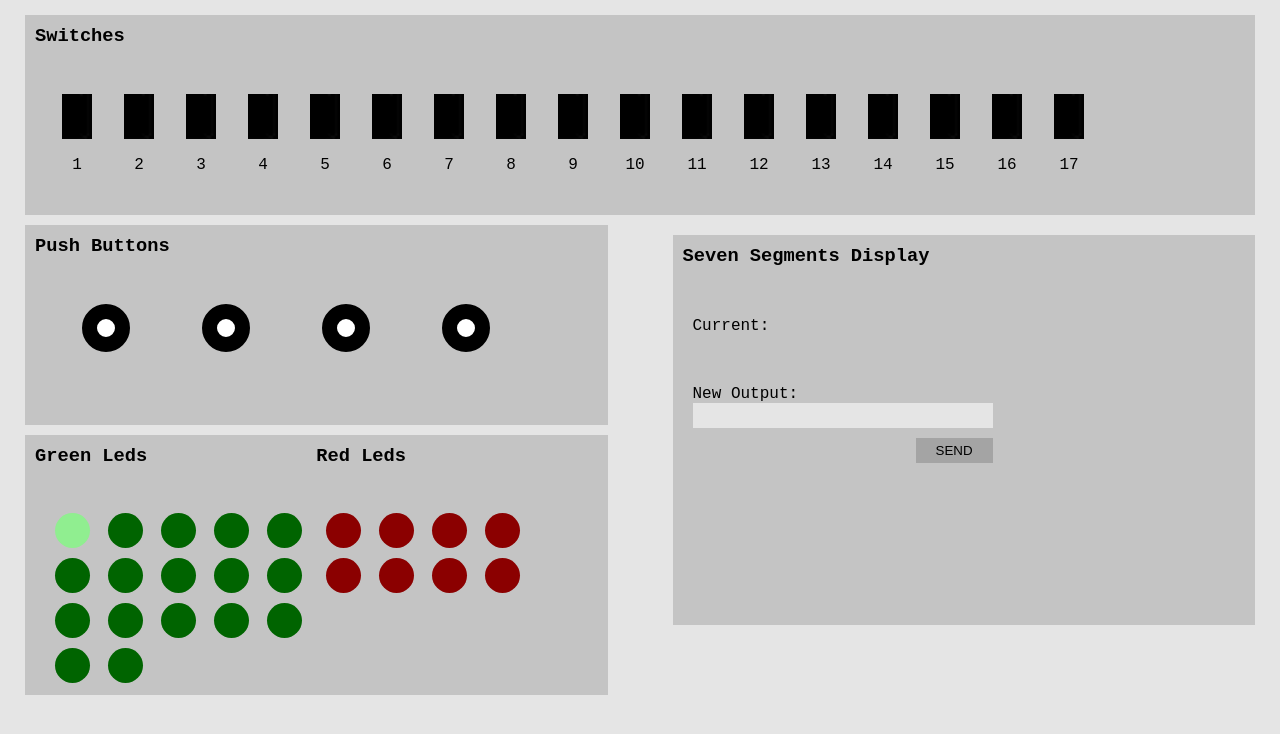
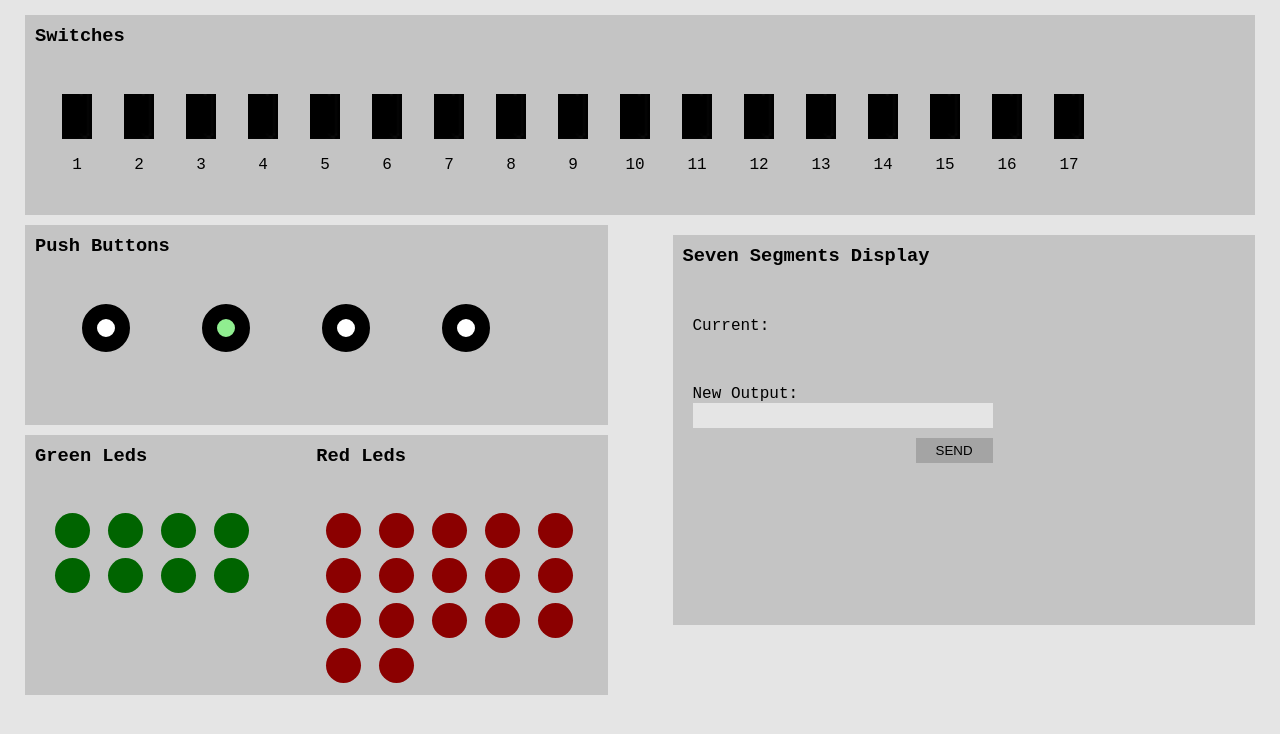
Before and after one commit to KennedyMelo/IHS-project, a plain HTML site: page de2i-150-WebInterface/index.html in a window 1280 px wide. Both pictures are taken after a click on the element 72 px from the left and 530 px from the top of the page. Drawn offline with Linux system fonts and the light colour scheme.

Commit message:
GreenLed ok, Red not ok

```diff
--- a/de2i-150-WebInterface/controller.js
+++ b/de2i-150-WebInterface/controller.js
@@ -37,11 +37,12 @@ const Switches = {
 }
 
 const RedLeds = {
-    status : new Array(8),
+    status : new Array(18),
     getElement : (index) => {
         const redLedsTable = document.getElementById("redLeds");
-        let led_row = redLedsTable.getElementsByTagName("tr")[(index >= 4)? 1:0];
-        let led = led_row.getElementsByTagName("td")[index % 4];
+        let led_row = redLedsTable.getElementsByTagName("tr")[(index < 5) ? 0 : (index < 10) ? 1 : (index < 15) ? 2 : 3];
+       // let led_row = redLedsTable.getElementsByTagName("tr")[index >= 5 ? 1 : 0];
+        let led = led_row.getElementsByTagName("td")[index % 5];
         return led.getElementsByTagName("div")[0];
     },
     turnOff : (index) => {
@@ -72,7 +73,7 @@ const RedLeds = {
     },
 
     turnAll : (state) => {
-        for(let i = 0; i < 8; i++) {
+        for(let i = 0; i < 18; i++) {
             if(state.toLowerCase() == "off") {
                 RedLeds.turnOff(i);
             } else {
@@ -104,63 +105,64 @@ const RedLeds = {
     }
 }
 
+
 const GreenLeds = {
-    OffColor : "darkGreen",
-    OnColor : "lightGreen",
+    status : new Array(8),
     getElement : (index) => {
-        let green_leds_rows = document.getElementById("greenLeds").getElementsByTagName("tr");
-        let green_led_row;
-        let row_len = 5;
-        let flag = 0;
-        if(index < 5) {
-            green_led_row = green_leds_rows[0].getElementsByTagName("td");
-            flag = 0;
-        }
-        else if(index < 10) {
-            green_led_row = green_leds_rows[1].getElementsByTagName("td");
-            flag = 0;
-        }
-        else if(index < 15) {
-            green_led_row = green_leds_rows[2].getElementsByTagName("td");
-            flag = 0;
-        }
-        else {
-            green_led_row = green_leds_rows[3].getElementsByTagName("td");
-            row_len = 2;
-            flag = 1;
-        }
-        if(!flag)
-            return  green_led_row[index % row_len].getElementsByTagName("div")[0];
-        else
-            return green_led_row[(index + 1) % row_len].getElementsByTagName("div")[0];
+        const grenLedsTable = document.getElementById("greenLeds");
+        let led_row = greenLedsTable.getElementsByTagName("tr")[index < 4 ? 0 : 1];
+        let led = led_row.getElementsByTagName("td")[index % 4];
+        return led.getElementsByTagName("div")[0];
     },
     turnOff : (index) => {
-        let green_led = GreenLeds.getElement(index);
-        if(green_led.classList.contains(GreenLeds.OnColor)) {
-            green_led.classList.remove(GreenLeds.OnColor);
-            green_led.classList.add(GreenLeds.OffColor);
+        GreenLeds.status[index] = 0;
+        console.log(GreenLeds.status);
+        let led = GreenLeds.getElement(index);
+        if(led.classList.contains("green")) {
+            led.classList.remove("green");
+            led.classList.add("darkGreen");
         }
     },
+
     turnOn : (index) => {
-        let green_led = GreenLeds.getElement(index);
-        if(green_led.classList.contains(GreenLeds.OffColor)) {
-            green_led.classList.remove(GreenLeds.OffColor);
-            green_led.classList.add(GreenLeds.OnColor);
+        GreenLeds.status[index] = 1;
+        console.log(GreenLeds.status);
+        let led = GreenLeds.getElement(index);
+        if(led.classList.contains("darkGreen")) {
+            led.classList.remove("darkGreen");
+            led.classList.add("green");
         }
     },
     isOn : (index) => {
-        if(GreenLeds.getElement(index).classList.contains(GreenLeds.OnColor)) {
+        let led = GreenLeds.getElement(index);
+        if(led.classList.contains("green")) {
             return true;
         }
         return false;
     },
-    setAll : (func) => {
-        for(let i = 0; i < 17; i++) {
-            func(i);
+
+    turnAll : (state) => {
+        for(let i = 0; i < 8; i++) {
+            if(state.toLowerCase() == "off") {
+                GreenLeds.turnOff(i);
+            } else {
+                GreenLeds.turnOn(i);
+            }
         }
     },
+
+    update : (state) => {
+        for(let i = 0; i < state.length; i++) {
+            if(state[i] == 1) {
+                GreenLeds.turnOn(i);
+            } else {
+                GreenLeds.turnOff(i);
+            }
+        }
+    },
+
     switch : (index) => {
-        let new_state = 0;
+        let new_state;
         if(GreenLeds.isOn(index)) {
             GreenLeds.turnOff(index);
             new_state = 0;
@@ -168,9 +170,11 @@ const GreenLeds = {
             GreenLeds.turnOn(index);
             new_state = 1;
         }
-        socket.send(buildCommand("green_led", index,new_state));
+        socket.send(buildCommand("green_leds",index, new_state));
     }
 }
+
+
 
 const PushButtons = {
     getElement : (index) => {
--- a/de2i-150-WebInterface/index.html
+++ b/de2i-150-WebInterface/index.html
@@ -99,26 +99,13 @@
                             <td><div class="circle darkGreen" onclick="GreenLeds.switch(0)"></div></td>
                             <td><div class="circle darkGreen" onclick="GreenLeds.switch(1)"></div></td>
                             <td><div class="circle darkGreen" onclick="GreenLeds.switch(2)"></div></td>
-                            <td><div class="circle darkGreen" onclick="GreenLeds.switch(3)"></div></td>
                             <td><div class="circle darkGreen" onclick="GreenLeds.switch(4)"></div></td>
                         </tr>
                         <tr>
-                            <td><div class="circle darkGreen" onclick="GreenLeds.switch(5)"></div></td>
                             <td><div class="circle darkGreen" onclick="GreenLeds.switch(6)"></div></td>
                             <td><div class="circle darkGreen" onclick="GreenLeds.switch(7)"></div></td>
                             <td><div class="circle darkGreen" onclick="GreenLeds.switch(8)"></div></td>
                             <td><div class="circle darkGreen" onclick="GreenLeds.switch(9)"></div></td>
-                        </tr>
-                        <tr>
-                            <td><div class="circle darkGreen" onclick="GreenLeds.switch(10)"></div></td>
-                            <td><div class="circle darkGreen" onclick="GreenLeds.switch(11)"></div></td>
-                            <td><div class="circle lightGreen" onclick="GreenLeds.switch(12)"></div></td>
-                            <td><div class="circle lightGreen" onclick="GreenLeds.switch(13)"></div></td>
-                            <td><div class="circle lightGreen" onclick="GreenLeds.switch(14)"></div></td>
-                        </tr>
-                        <tr>
-                            <td><div class="circle lightGreen" onclick="GreenLeds.switch(15)"></div></td>
-                            <td><div class="circle darkGreen" onclick="GreenLeds.switch(16)"></div></td>
                         </tr>
                     </table>
                 </div>
@@ -129,15 +116,28 @@
                     <table id="redLeds">
                         <tr>
                             <td><div class="circle red" onclick="RedLeds.switch(0)"></div></td>
-                            <td><div class="circle darkRed" onclick="RedLeds.switch(1)"></div></td>
+                            <td><div class="circle red" onclick="RedLeds.switch(1)"></div></td>
                             <td><div class="circle red" onclick="RedLeds.switch(2)"></div></td>
                             <td><div class="circle red" onclick="RedLeds.switch(3)"></div></td>
+                            <td><div class="circle red" onclick="RedLeds.switch(4)"></div></td>
                         </tr>
                         <tr>
-                            <td><div class="circle red" onclick="RedLeds.switch(4)"></div></td>
                             <td><div class="circle red" onclick="RedLeds.switch(5)"></div></td>
-                            <td><div class="circle darkRed" onclick="RedLeds.switch(6)"></div></td>
+                            <td><div class="circle red" onclick="RedLeds.switch(6)"></div></td>
                             <td><div class="circle red" onclick="RedLeds.switch(7)"></div></td>
+                            <td><div class="circle red" onclick="RedLeds.switch(8)"></div></td>
+                            <td><div class="circle red" onclick="RedLeds.switch(9)"></div></td>
+                        </tr>
+                        <tr>
+                            <td><div class="circle red" onclick="RedLeds.switch(10)"></div></td>
+                            <td><div class="circle red" onclick="RedLeds.switch(11)"></div></td>
+                            <td><div class="circle red" onclick="RedLeds.switch(12)"></div></td>
+                            <td><div class="circle red" onclick="RedLeds.switch(13)"></div></td>
+                            <td><div class="circle red" onclick="RedLeds.switch(14)"></div></td>
+                        </tr>
+                        <tr>
+                            <td><div class="circle red" onclick="RedLeds.switch(15)"></div></td>
+                            <td><div class="circle red" onclick="RedLeds.switch(16)"></div></td>
                         </tr>
                     </table>
                 </div>
--- a/de2i-150-WebInterface/style.css
+++ b/de2i-150-WebInterface/style.css
@@ -51,6 +51,7 @@ table{
     padding: 5px 35px;
 }
 #ledsBox td{
+    select: none;
     padding: 4px 8px;
 }
 #greenLedsDiv{
@@ -83,11 +84,14 @@ input{
     border: none;
 }
 .circle{
+    select: none;
+    cursor: pointer;
     width: 35px;
     height: 35px;
     border-radius: 50%;
 }
 .circleBorder{
+    select: none;
     width: 18px;
     height: 18px;
     border-radius: 50%;
```
Also changed, not shown: 1 other file.
